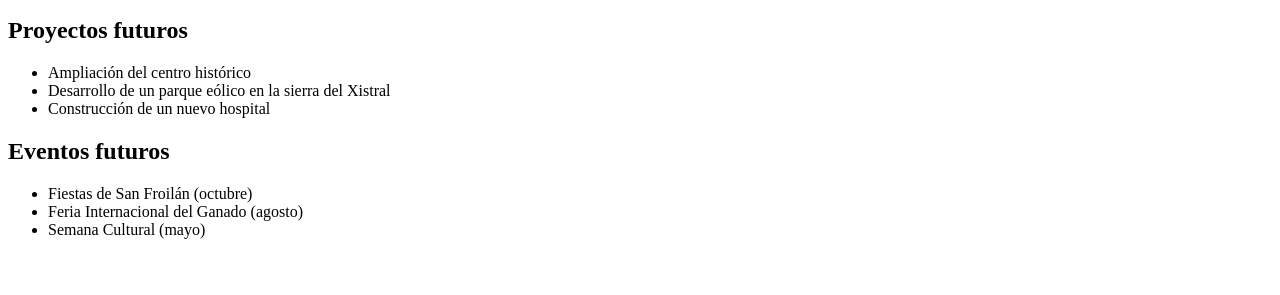
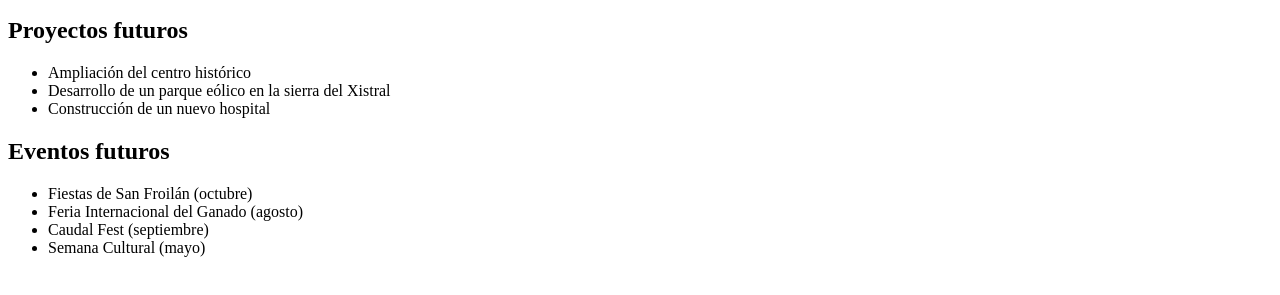
Before and after one commit to CristianSoncco/lugo-lugo, a plain HTML site: page index.html in a window 1280 px wide. Shown: the part 101-396 px from the top of the page. Drawn offline with Linux system fonts and the light colour scheme.

Commit message:
New Event at index.

```diff
--- a/index.html
+++ b/index.html
@@ -16,6 +16,7 @@
   <ul>
     <li>Fiestas de San Froilán (octubre)</li>
     <li>Feria Internacional del Ganado (agosto)</li>
+    <li>Caudal Fest (septiembre)</li>
     <li>Semana Cultural (mayo)</li>
   </ul>
 </body>
```
